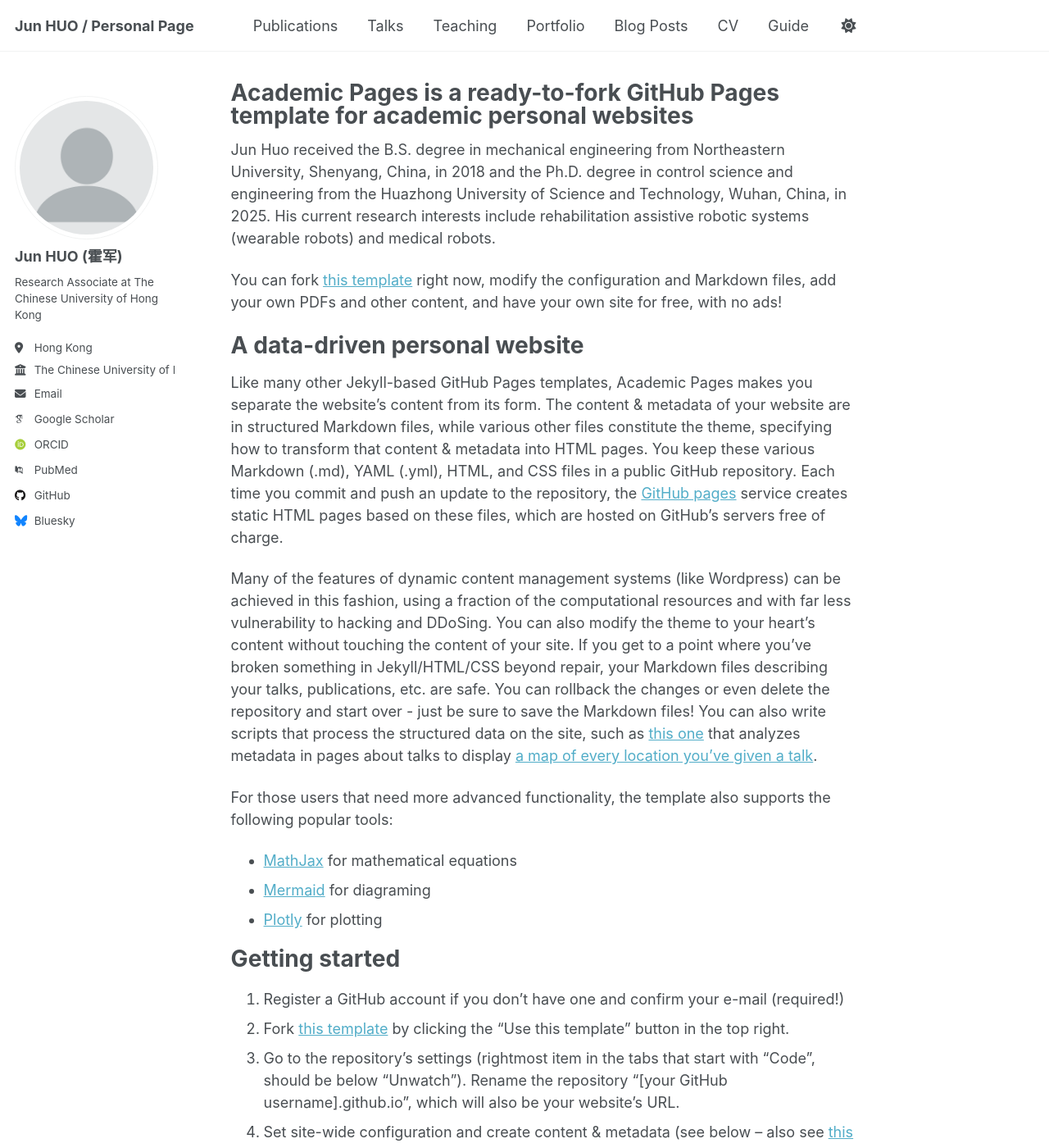
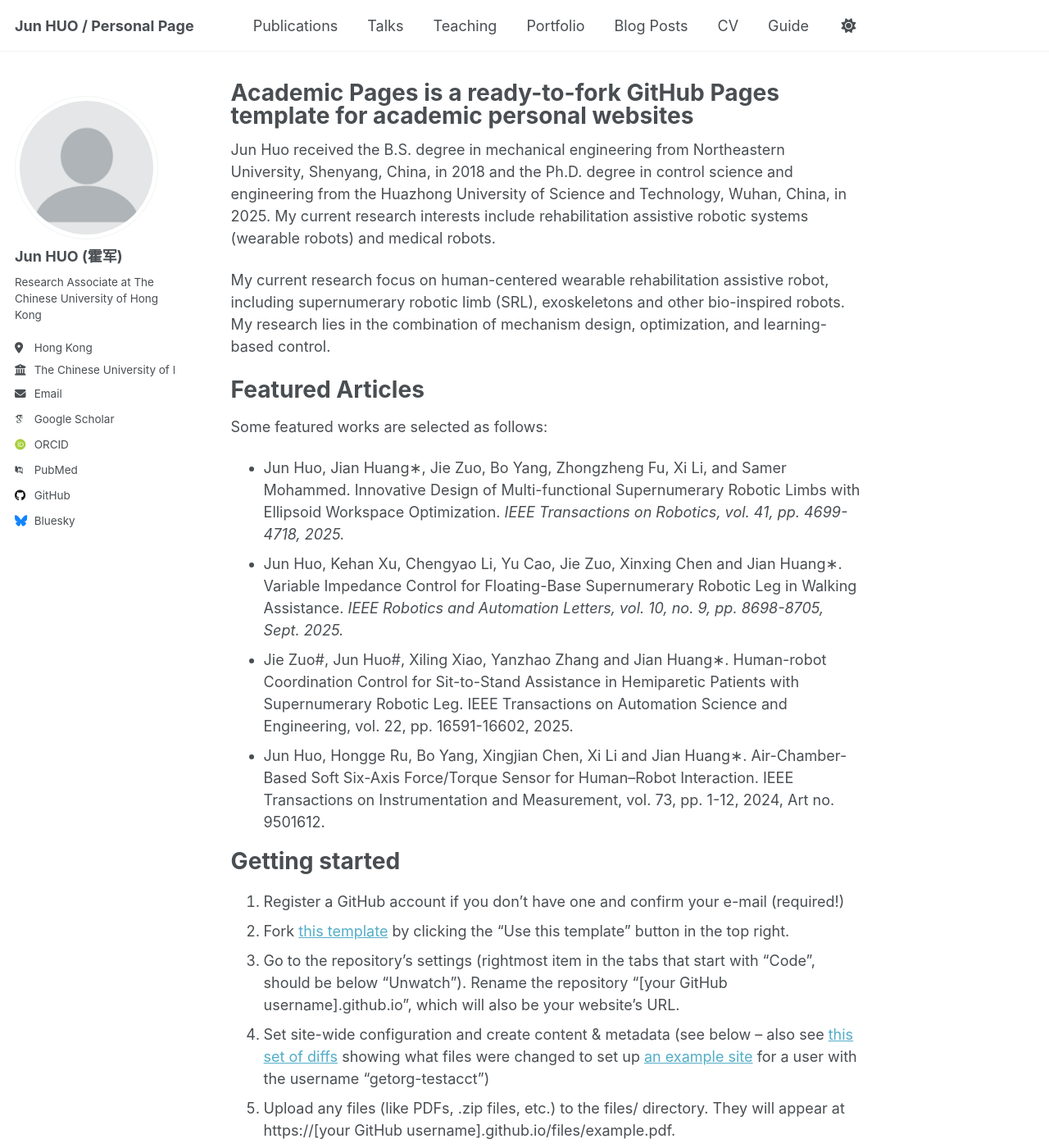
Before and after one commit to FokKwan/huojun.github.io, a Jekyll site: the page built from _pages/about.md, in a window 1280 px wide and 1400 px high. Shown: the whole window at 82% size. Built offline with Jekyll 4.4.1, drawn with Linux system fonts in a browser that asks for light colours; some web fonts are replaced; a script that is not in the unit is left out.

Commit message:
Update about.md

```diff
--- a/_pages/about.md
+++ b/_pages/about.md
@@ -7,20 +7,17 @@ redirect_from:
   - /about.html
 ---
 
-Jun Huo received the B.S. degree in mechanical engineering from Northeastern University, Shenyang, China, in 2018 and the Ph.D. degree in control science and engineering from the Huazhong University of Science and Technology, Wuhan, China, in 2025. His current research interests include rehabilitation assistive robotic systems (wearable robots) and medical robots.
+Jun Huo received the B.S. degree in mechanical engineering from Northeastern University, Shenyang, China, in 2018 and the Ph.D. degree in control science and engineering from the Huazhong University of Science and Technology, Wuhan, China, in 2025. My current research interests include rehabilitation assistive robotic systems (wearable robots) and medical robots.
 
-You can fork [this template](https://github.com/academicpages/academicpages.github.io) right now, modify the configuration and Markdown files, add your own PDFs and other content, and have your own site for free, with no ads!
+My current research focus on human-centered wearable rehabilitation assistive robot, including supernumerary robotic limb (SRL), exoskeletons and other bio-inspired robots. My research lies in the combination of mechanism design, optimization, and learning-based control.
 
-A data-driven personal website
+Featured Articles
 ======
-Like many other Jekyll-based GitHub Pages templates, Academic Pages makes you separate the website's content from its form. The content & metadata of your website are in structured Markdown files, while various other files constitute the theme, specifying how to transform that content & metadata into HTML pages. You keep these various Markdown (.md), YAML (.yml), HTML, and CSS files in a public GitHub repository. Each time you commit and push an update to the repository, the [GitHub pages](https://pages.github.com/) service creates static HTML pages based on these files, which are hosted on GitHub's servers free of charge.
-
-Many of the features of dynamic content management systems (like Wordpress) can be achieved in this fashion, using a fraction of the computational resources and with far less vulnerability to hacking and DDoSing. You can also modify the theme to your heart's content without touching the content of your site. If you get to a point where you've broken something in Jekyll/HTML/CSS beyond repair, your Markdown files describing your talks, publications, etc. are safe. You can rollback the changes or even delete the repository and start over - just be sure to save the Markdown files! You can also write scripts that process the structured data on the site, such as [this one](https://github.com/academicpages/academicpages.github.io/blob/master/talkmap.ipynb) that analyzes metadata in pages about talks to display [a map of every location you've given a talk](https://academicpages.github.io/talkmap.html).
-
-For those users that need more advanced functionality, the template also supports the following popular tools:
-- [MathJax](https://www.mathjax.org/) for mathematical equations
-- [Mermaid](https://mermaid.js.org/) for diagraming
-- [Plotly](https://plotly.com/javascript/) for plotting
+Some featured works are selected as follows:
+- Jun Huo, Jian Huang∗, Jie Zuo, Bo Yang, Zhongzheng Fu, Xi Li, and Samer Mohammed. Innovative Design of Multi-functional Supernumerary Robotic Limbs with Ellipsoid Workspace Optimization. <i>IEEE Transactions on Robotics<i>, vol. 41, pp. 4699-4718, 2025.
+- Jun Huo, Kehan Xu, Chengyao Li, Yu Cao, Jie Zuo, Xinxing Chen and Jian Huang∗. Variable Impedance Control for Floating-Base Supernumerary Robotic Leg in Walking Assistance. <i>IEEE Robotics and Automation Letters<i>, vol. 10, no. 9, pp. 8698-8705, Sept. 2025.
+- Jie Zuo#, Jun Huo#, Xiling Xiao, Yanzhao Zhang and Jian Huang∗. Human-robot Coordination Control for Sit-to-Stand Assistance in Hemiparetic Patients with Supernumerary Robotic Leg. IEEE Transactions on Automation Science and Engineering, vol. 22, pp. 16591-16602, 2025.
+- Jun Huo, Hongge Ru, Bo Yang, Xingjian Chen, Xi Li and Jian Huang∗. Air-Chamber-Based Soft Six-Axis Force/Torque Sensor for Human–Robot Interaction. IEEE Transactions on Instrumentation and Measurement, vol. 73, pp. 1-12, 2024, Art no. 9501612.
 
 Getting started
 ======
```
